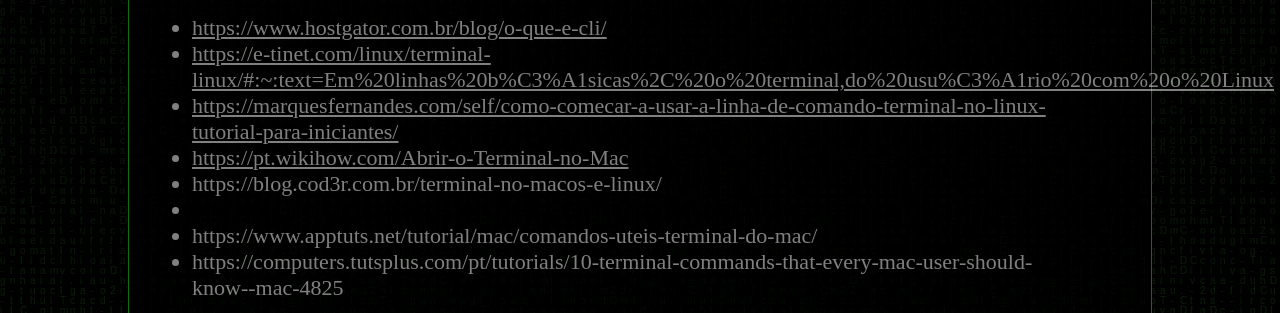
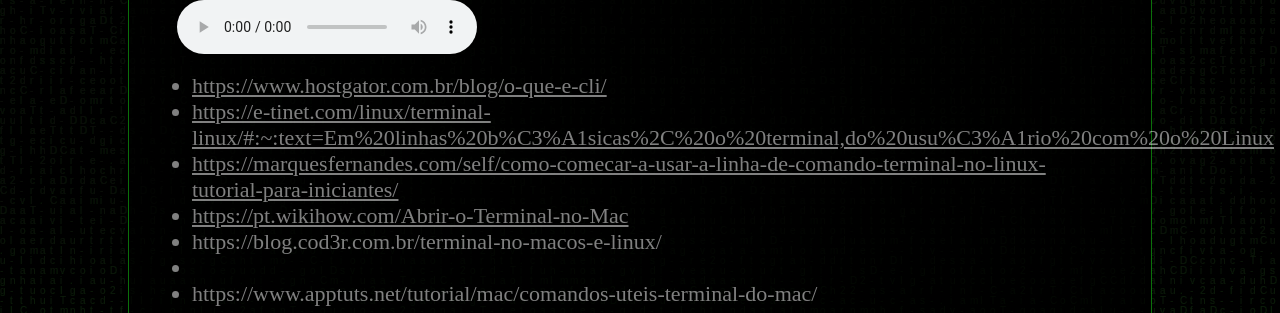
Before and after one commit to joaogeovani/trabintegrador, a plain HTML site: page referen.html in a window 1280 px wide. Shown: the part 166-479 px from the top of the page. Drawn offline with Linux system fonts and the light colour scheme.

Commit message:
Musiquinh

```diff
--- a/referen.html
+++ b/referen.html
@@ -12,6 +12,7 @@
           <canvas id="c"></canvas>
           <div class='container'>
             <h1>Referências</h1>
+            <audio src="audio/y2meta.com_-_clubbed_to_death_-_Matrix_soundtrack_192_kbps_2.mp3" type="audio/mpeg" controls autoplay></audio>
                 <ul>
                     <li><a href="https://www.hostgator.com.br/blog/o-que-e-cli/">https://www.hostgator.com.br/blog/o-que-e-cli/</a></li>
                     <li><a href="https://e-tinet.com/linux/terminal-linux/#:~:text=Em%20linhas%20b%C3%A1sicas%2C%20o%20terminal,do%20usu%C3%A1rio%20com%20o%20Linux">https://e-tinet.com/linux/terminal-linux/#:~:text=Em%20linhas%20b%C3%A1sicas%2C%20o%20terminal,do%20usu%C3%A1rio%20com%20o%20Linux</a></li>
```
